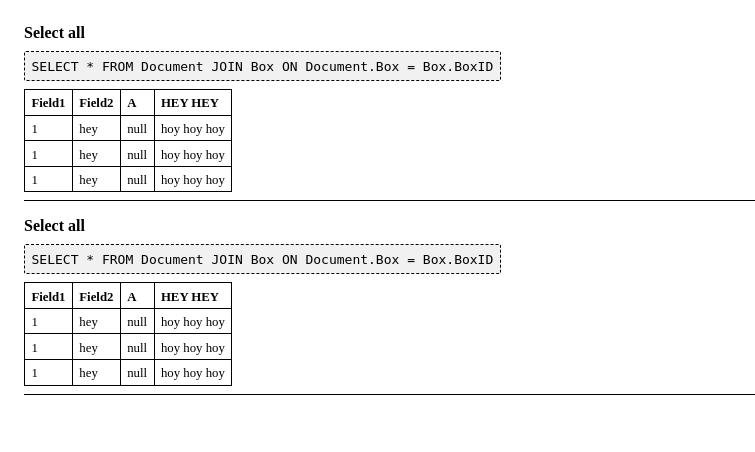
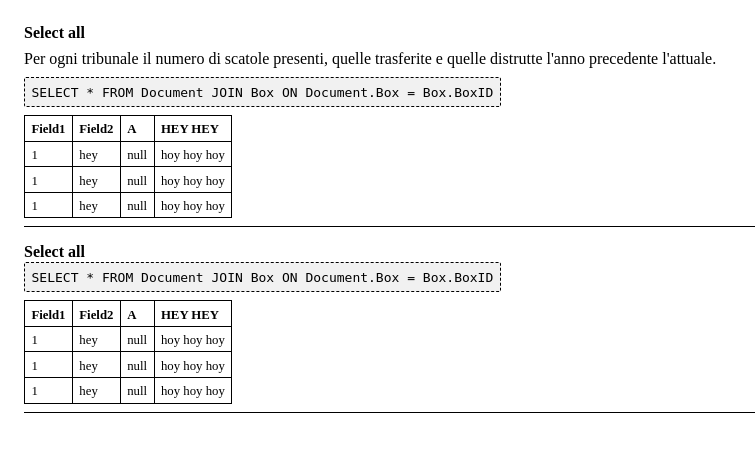
Before and after one commit to PietroJominiITIS/elaborato-esame-2021, a PHP site: page /partials/queries.php in a window 1280 px wide. Shown: the top 452 px of the page, without its empty margins (0-755 px from the left). Run offline with PHP 8.4, Linux system fonts and the light colour scheme.

Commit message:
queries description ui

```diff
--- a/code/web/css/queries.css
+++ b/code/web/css/queries.css
@@ -12,7 +12,7 @@
 
 .query .title {
     font-weight: bold;
-    margin-bottom: 1em;
+    margin-bottom: 0.5em;
 }
 
 .query code {
@@ -36,3 +36,7 @@
     text-align: left;
     font-size: 0.8em;
 }
+
+.query .description {
+    margin-bottom: 1em;
+}
--- a/code/web/partials/queries.php
+++ b/code/web/partials/queries.php
@@ -3,6 +3,9 @@
 <div class="queries">
     <div class="query">
         <div class="title">Select all</div>
+        <div class="description">
+            Per ogni tribunale il numero di scatole presenti, quelle trasferite e quelle distrutte l'anno precedente l'attuale.
+        </div>
         <code>SELECT * FROM Document JOIN Box ON Document.Box = Box.BoxID</code>
         <table>
             <tr>
```
